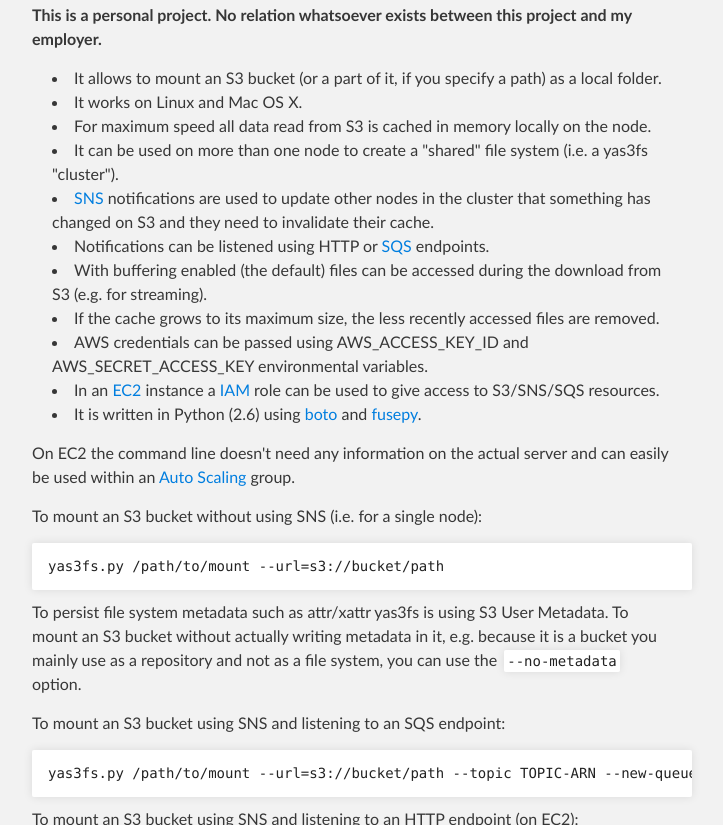
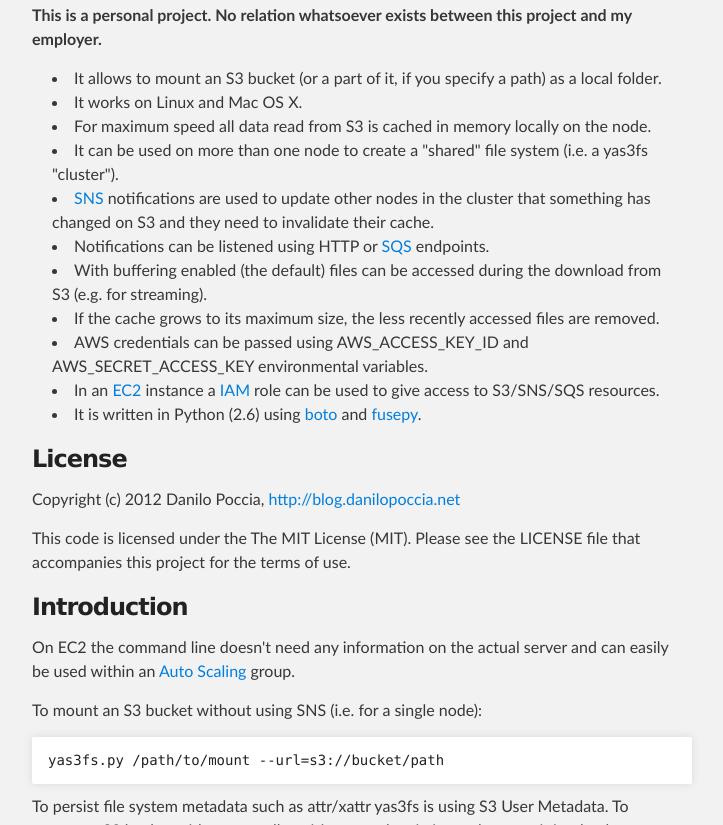
Before and after one commit to danilop/yas3fs, a plain HTML site: page index.html in a window 1280 px wide. Shown: the part 366-1191 px from the top of the page, without its empty margins (288-1011 px from the left). Drawn offline with Linux system fonts and the light colour scheme.

```diff
--- a/index.html
+++ b/index.html
@@ -51,7 +51,15 @@
 <li>AWS credentials can be passed using AWS_ACCESS_KEY_ID and AWS_SECRET_ACCESS_KEY environmental variables.</li>
 <li>In an <a href="http://aws.amazon.com/ec2/">EC2</a> instance a <a href="http://aws.amazon.com/iam/">IAM</a> role can be used to give access to S3/SNS/SQS resources.</li>
 <li>It is written in Python (2.6) using <a href="https://github.com/boto/boto">boto</a> and <a href="https://github.com/terencehonles/fusepy">fusepy</a>.</li>
-</ul><p>On EC2 the command line doesn't need any information on the actual server and can easily be used
+</ul><h3>License</h3>
+
+<p>Copyright (c) 2012 Danilo Poccia, <a href="http://blog.danilopoccia.net">http://blog.danilopoccia.net</a></p>
+
+<p>This code is licensed under the The MIT License (MIT). Please see the LICENSE file that accompanies this project for the terms of use.</p>
+
+<h3>Introduction</h3>
+
+<p>On EC2 the command line doesn't need any information on the actual server and can easily be used
 within an <a href="http://aws.amazon.com/autoscaling/">Auto Scaling</a> group.</p>
 
 <p>To mount an S3 bucket without using SNS (i.e. for a single node):</p>
```
Also changed, not shown: params.json (+1 -1 lines).
